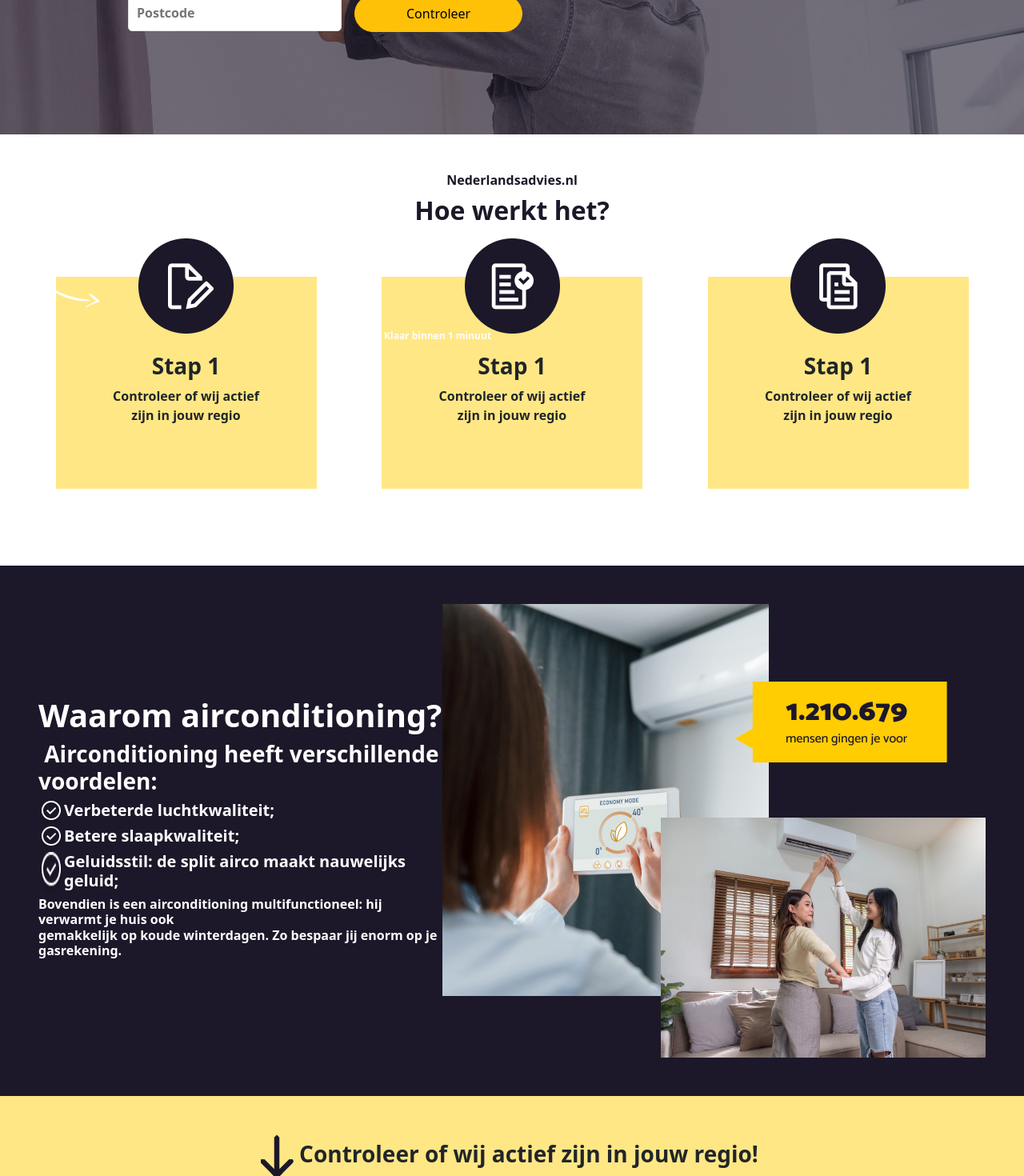
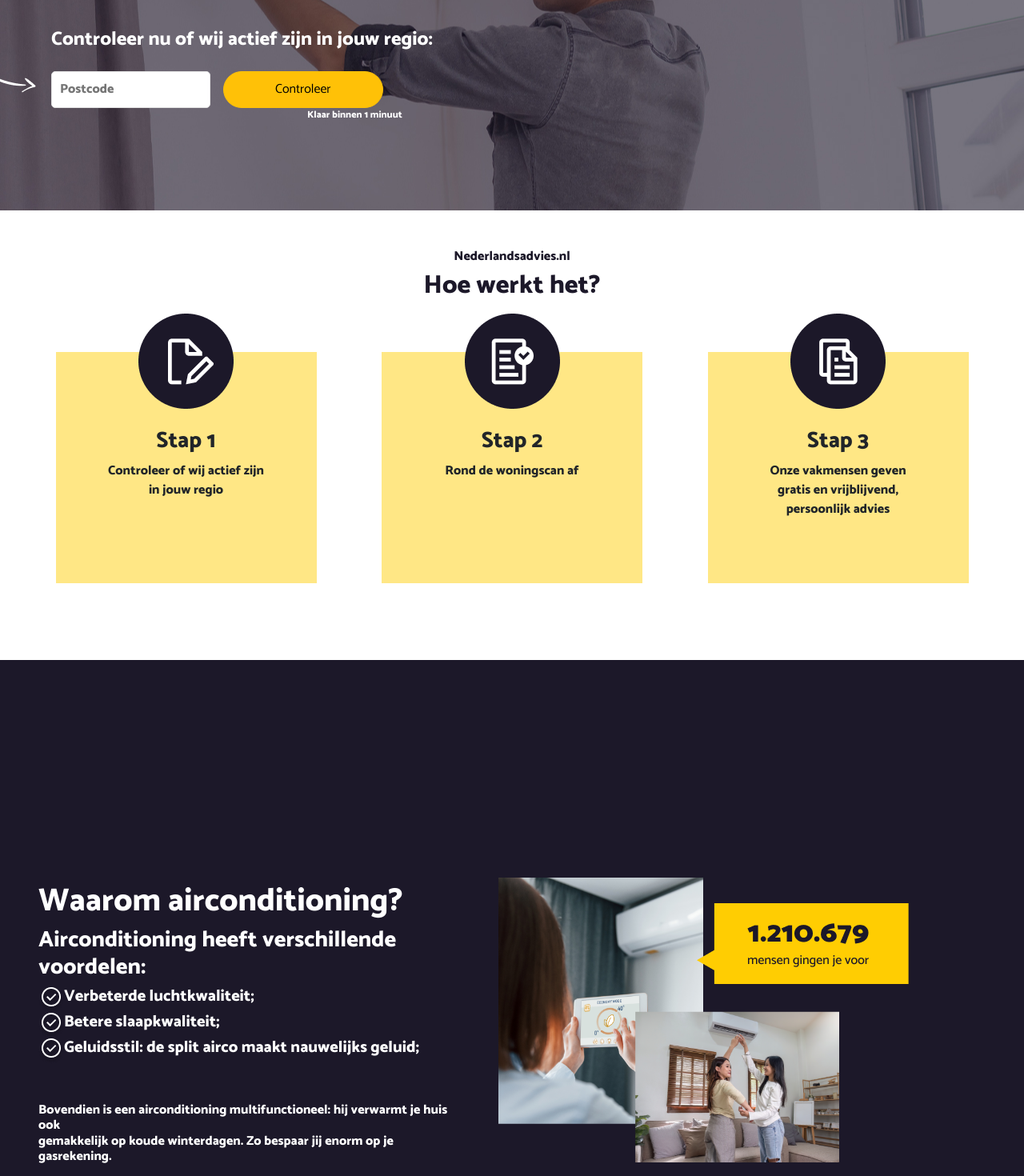
Before and after one commit to shayannaveed07/nederlandsadvies-kunststof-dakwerken-kozijnen-isolatie-ladpalen_republish-copy, a Vue app: page /#/ in a window 1280 px wide. Shown: the part 540-2010 px from the top of the page at 80% size. Built offline with nearby package versions, Linux system fonts and the light colour scheme.

Commit message:
responsive design commit

```diff
--- a/public/index.html
+++ b/public/index.html
@@ -5,11 +5,10 @@
     <meta http-equiv="X-UA-Compatible" content="IE=edge">
     <meta name="viewport" content="width=device-width,initial-scale=1.0">
     <link rel="icon" href="<%= BASE_URL %>favicon.ico">
+    <title><%= htmlWebpackPlugin.options.title %></title>
     <link rel="preconnect" href="https://fonts.googleapis.com">
 <link rel="preconnect" href="https://fonts.gstatic.com" crossorigin>
-<link href="https://fonts.googleapis.com/css2?family=Catamaran:wght@800&display=swap" rel="stylesheet">
-
-    <title><%= htmlWebpackPlugin.options.title %></title>
+<link href="https://fonts.googleapis.com/css2?family=Catamaran:wght@100..900&display=swap" rel="stylesheet">
   </head>
   <body>
     <noscript>
--- a/src/App.vue
+++ b/src/App.vue
@@ -14,8 +14,7 @@ export default {
 </script>
 <style>
 /* @import url("https://fonts.googleapis.com/css2?family=Catamaran:wght@800&display=swap"); */
-.app {
-  font-family: "Catamaran", sans-serif;
-  font-weight: 800;
+* {
+  font-family: 'Catamaran', 'sans-serif';
 }
 </style>
--- a/src/components/Footer.vue
+++ b/src/components/Footer.vue
@@ -31,4 +31,15 @@
   cursor: pointer;
   margin-left: 1rem;
 }
+@media (max-width: 576px) {
+  * {
+    font-size: 20px;
+  }
+  .area-form-input {
+    width: 100%;
+  }
+  .area-form-btn {
+    margin-top: 1rem;
+  }
+}
 </style>
--- a/src/components/HeroSection.vue
+++ b/src/components/HeroSection.vue
@@ -16,14 +16,14 @@
         <img src="../assets/icons.png" alt="" />
         <h4>De juiste specialisten voor gratis & vrijblijvend advies;</h4>
       </div>
-      <h4>Controleer nu of wij actief zijn in jouw regio:</h4>
-      <div class="area-form">
+      <h4 class="mb-4 mt-5">Controleer nu of wij actief zijn in jouw regio:</h4>
+      <div class="area-form position-relative">
         <div>
           <img src="../assets/Layer_1.png" class="arrow" />
         </div>
         <input type="text" placeholder="Postcode" class="area-form-input" />
         <button class="btn btn-warning area-form-btn">Controleer</button>
-        <sub class="add-form-btn-subtext">Klaar binnen 1 minuut</sub>
+        <p class="add-form-btn-subtext">Klaar binnen 1 minuut</p>
       </div>
       <div class="sticker text-warning">
         <h6>
@@ -49,7 +49,6 @@
   background-position: center;
 }
 .hero-content {
-  margin-left: 6rem;
   padding: 8rem 4rem;
 }
 .area-form-input {
@@ -87,12 +86,71 @@
   color: #fff;
   margin-left: 2rem;
   position: absolute;
-  bottom: -10rem;
-  left: 28rem;
+
+  left: 18rem;
 }
 .arrow {
   position: absolute;
-  left: 2rem;
-  bottom: -9rem;
+  left: -7rem;
+  bottom: 0;
+}
+.checkmarks {
+  line-height: 10px;
+  margin-bottom: 1rem;
+}
+@media (max-width: 768px) {
+  * {
+    font-weight: 600;
+  }
+  .checkmarks {
+    height: 2rem;
+  }
+  .sticker {
+    left: 73%;
+    top: 13rem;
+  }
+}
+@media (max-width: 1024px) {
+  .sticker {
+    left: 85%;
+  }
+}
+@media (max-width: 508px) {
+  .hero-content h4 {
+    font-size: 16px;
+  }
+}
+@media (max-width: 576px) {
+  .sticker {
+    display: none;
+  }
+  .area-form-input {
+    display: none;
+  }
+  .area-form-btn {
+    display: none;
+  }
+  .arrow {
+    display: none;
+  }
+}
+@media (max-width: 662px) {
+  .add-form-btn-subtext {
+    display: none;
+  }
+  .area-form-input {
+    padding: 5px;
+  }
+  .area-form-btn {
+    padding: 5px 2rem;
+  }
+}
+@media (max-width: 587px) {
+  .area-form-input {
+    padding: 3px;
+  }
+  .area-form-btn {
+    padding: 3px 1rem;
+  }
 }
 </style>
--- a/src/components/HowToWork.vue
+++ b/src/components/HowToWork.vue
@@ -10,13 +10,13 @@
       </div>
       <div class="col-md-3 cards text-center">
         <img src="../assets/icon-2.png" alt="" class="cards-img" />
-        <h3 class="mt-4">Stap 1</h3>
-        <p>Controleer of wij actief zijn in jouw regio</p>
+        <h3 class="mt-4">Stap 2</h3>
+        <p>Rond de woningscan af</p>
       </div>
       <div class="col-md-3 cards text-center">
         <img src="../assets/icon-3.png" alt="" class="cards-img" />
-        <h3 class="mt-4">Stap 1</h3>
-        <p>Controleer of wij actief zijn in jouw regio</p>
+        <h3 class="mt-4">Stap 3</h3>
+        <p>Onze vakmensen geven gratis en vrijblijvend, persoonlijk advies</p>
       </div>
     </div>
   </div>
@@ -39,4 +39,11 @@
 .row-container {
   margin-top: 4rem;
 }
+@media (max-width: 768px) {
+  .cards {
+    margin-bottom: 5rem;
+    width: 60%;
+  }
+}
+
 </style>
--- a/src/components/NavBar.vue
+++ b/src/components/NavBar.vue
@@ -2,13 +2,11 @@
   <div class="home">
     <div class="row">
       <div
-        class="logo col-md-6 text-center text-white p-3 d-flex justify-content-center align-items-center"
+        class="logo col-sm-6 text-center text-white p-3 d-flex justify-content-center align-items-center"
       >
         <img src="../assets/logoNl.png" alt="" />
       </div>
-      <div
-        class="text col-md-6 text-center p-3 d-flex justify-content-center align-items-center flex-column"
-      >
+      <div class="text col-sm-6 text-center p-3 second-nav">
         <h5>Besparen op Airconditioning was</h5>
         <p class="text-warning sub-text-nav">nog nooit zo makkelijk!</p>
       </div>
@@ -34,4 +32,23 @@ export default {
 .sub-text-nav {
   margin-left: 9rem;
 }
+@media (max-width: 768px) {
+  * {
+    font-weight: 600;
+  }
+  .logo img {
+    width: 70%;
+  }
+  .second-nav h5 {
+    font-size: 19px;
+  }
+  .second-nav p {
+    margin-left: 7rem;
+  }
+}
+@media (max-width: 576px) {
+  .second-nav {
+    display: none;
+  }
+}
 </style>
--- a/src/components/WarmAir.vue
+++ b/src/components/WarmAir.vue
@@ -1,35 +1,39 @@
 <template>
+  <section class="">
     <div class="warm p-5 d-flex justify-content-center align-items-center mt-5">
       <div class="content text-white">
         <h1>Waarom airconditioning?</h1>
-      <h3> Airconditioning heeft verschillende voordelen: </h3>
+        <h3>Airconditioning heeft verschillende voordelen:</h3>
         <div class="checkmarks d-flex">
           <img src="../assets/icons.png" />
-        <h5>Verbeterde luchtkwaliteit; </h5>
+          <h5>Verbeterde luchtkwaliteit;</h5>
         </div>
         <div class="checkmarks d-flex">
           <img src="../assets/icons.png" />
-        <h5>Betere slaapkwaliteit; </h5>
+          <h5>Betere slaapkwaliteit;</h5>
         </div>
-      <div class="checkmarks d-flex">
+        <div class="checkmarks d-flex mb-5">
           <img src="../assets/icons.png" />
           <h5>Geluidsstil: de split airco maakt nauwelijks geluid; </h5>
         </div>
         <h6>
-        Bovendien is een airconditioning multifunctioneel: hij verwarmt je huis
-        ook <br />gemakkelijk op koude winterdagen. Zo bespaar jij enorm op je
-        gasrekening.
+          Bovendien is een airconditioning multifunctioneel: hij verwarmt je
+          huis ook <br />gemakkelijk op koude winterdagen. Zo bespaar jij enorm
+          op je gasrekening.
         </h6>
       </div>
-    <div class="images">
-      <img src="../assets/newsolar.png" alt="" />
+      <div class="images position-relative">
+        <div class="main-img">
+          <img src="../assets/newsolar.png" />
         </div>
         <div class="sticker">
-      <img src="../assets/label.png" alt="" />
+          <img src="../assets/Label.png" alt="" />
         </div>
       </div>
+    </div>
+  </section>
 </template>
-
+<script></script>
 <style scoped>
 * {
   font-weight: 800;
@@ -37,9 +41,51 @@
 .warm {
   background: #1c1829;
 }
+.checkmarks {
+  height: 2rem;
+}
+
+.sticker img {
+  position: absolute;
+  right: 9rem;
+  top: 17rem;
+}
+
 .sticker {
-  position: absolute;
-  top: 87rem;
+  margin-bottom: 15rem;
+}
+.main-img img {
+  width: 70%;
+  margin-top: 14rem;
+}
+.images {
+  margin-left: 3rem;
+}
+@media (max-width: 480px) {
+  * {
+    font-size: 16px;
+  }
+}
+@media (max-width: 1024px) {
+  .sticker img {
+    right: 2rem;
+    top: 15rem;
+    width: 40%;
+  }
+}
+@media (max-width: 1280px) {
+  .main-img img {
+    width: 70%;
+    margin-top: 14rem;
+  }
+  .sticker img {
     right: 6rem;
+    top: 16rem;
+  }
+}
+@media (max-width: 768px) {
+  .images {
+    display: none;
+  }
 }
 </style>
```
Lines whose indentation alone changed are shown as unchanged.
